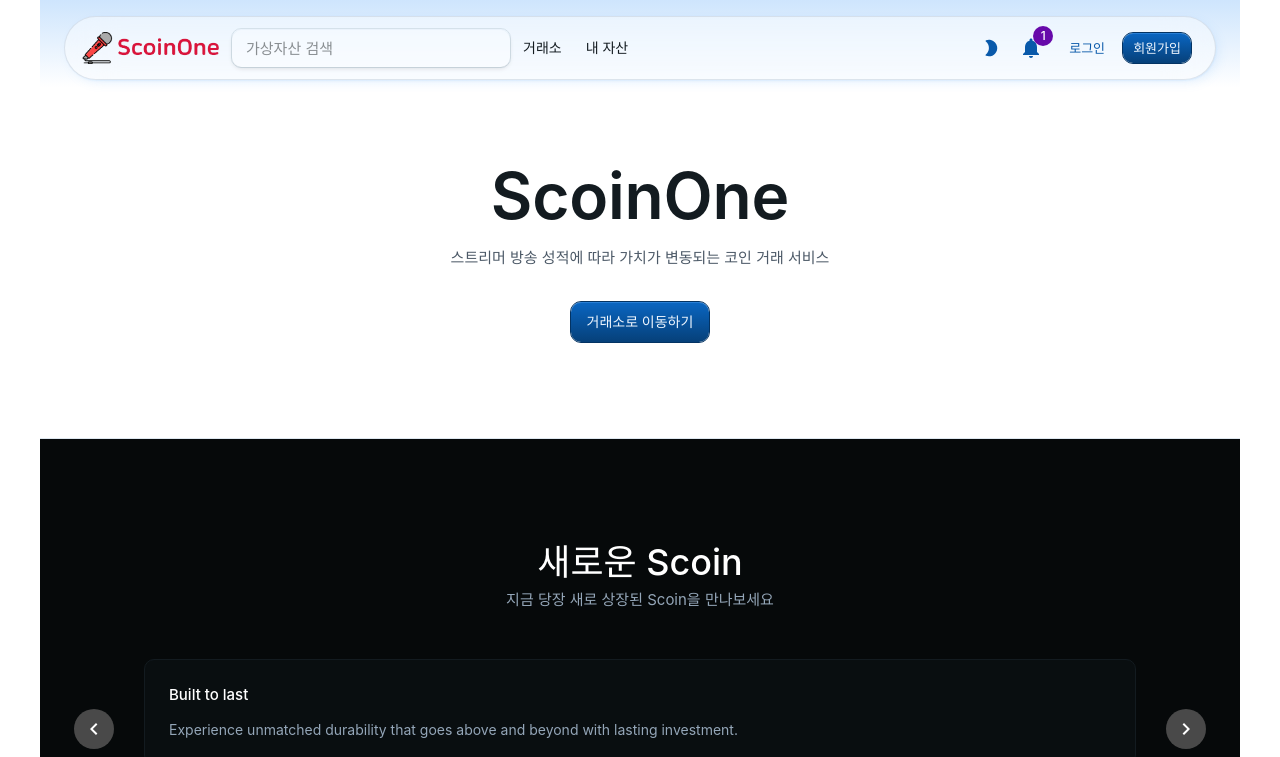
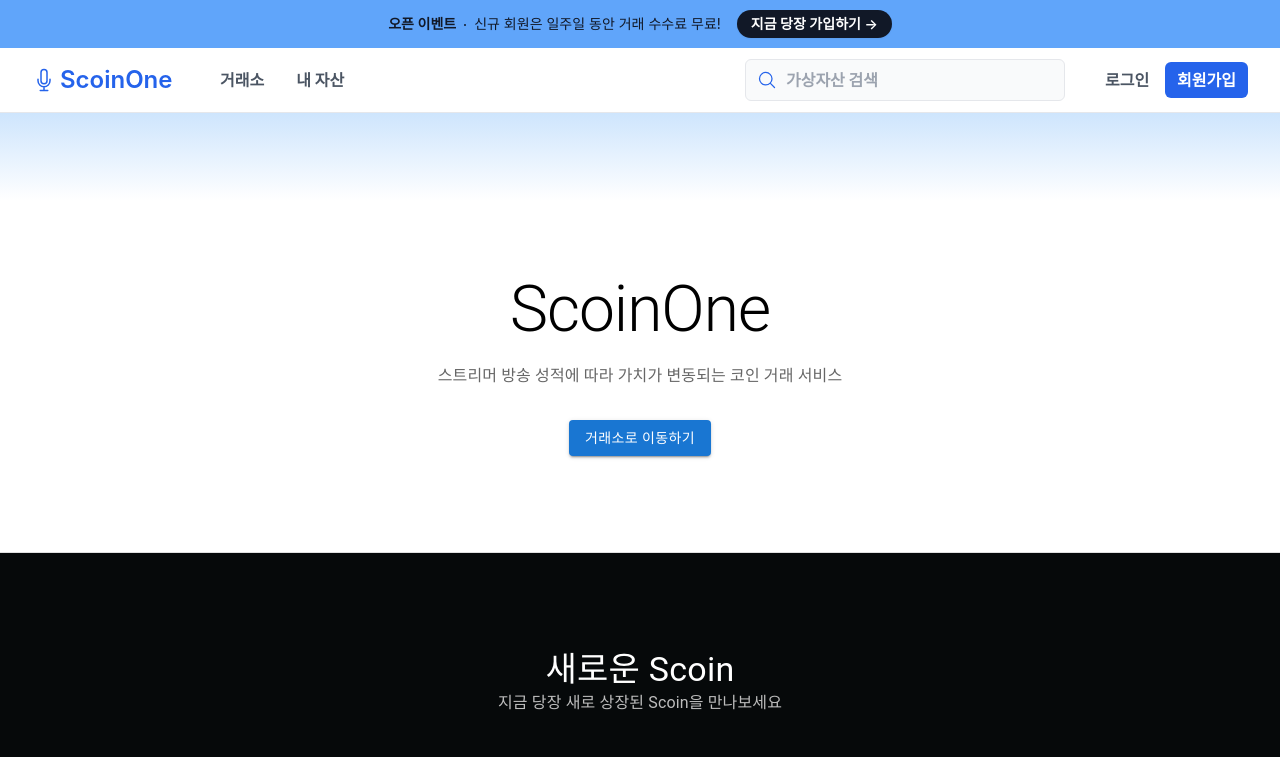
Before and after one commit to maro5397/ScoinOne, a React (Vite) app in the folder frontend/: page / in a window 1280 px wide. Shown: the top 757 px of the page. Built offline with nearby package versions, Linux system fonts and the light colour scheme; a web font is replaced by a local one.

Commit message:
Navigation Bar 구현

```diff
--- a/frontend/src/commons/BaseLayout.jsx
+++ b/frontend/src/commons/BaseLayout.jsx
@@ -1,39 +1,12 @@
-import { useSelector, useDispatch } from "react-redux";
-import { CssBaseline, Box, Divider } from "@mui/material";
-import { ThemeProvider, createTheme } from "@mui/material/styles";
-import { toggleTheme } from "../store/slices/themeSlice";
 import Navigation from "./Navigation";
-import getTheme from "./getTheme";
 import Footer from "./Footer";
 
-export default function BaseLayout({ children, marginTop }) {
-  const mode = useSelector((state) => state.theme.mode);
-  const theme = createTheme(getTheme(mode));
-  const dispatch = useDispatch();
-
-  const toggleColorMode = () => {
-    dispatch(toggleTheme());
-  };
-
+export default function BaseLayout({ children }) {
   return (
-    <ThemeProvider theme={theme}>
-      <CssBaseline />
-      <Navigation mode={mode} toggleColorMode={toggleColorMode} />
-      <Box
-        sx={{
-          display: "flex",
-          flexDirection: "column",
-          minHeight: "100vh",
-          bgcolor: "background.default",
-          margin: "0 auto",
-          mt: { marginTop },
-        }}
-        maxWidth="lg"
-      >
-        {children}
-        <Divider sx={{ mt: 10 }} />
-        <Footer />
-      </Box>
-    </ThemeProvider>
+    <>
+      <Navigation />
+      {children}
+      <Footer />
+    </>
   );
 }
--- a/frontend/src/commons/Navigation.jsx
+++ b/frontend/src/commons/Navigation.jsx
@@ -1,234 +1,135 @@
+// 다크모드 구현 예정
 import { useState } from "react";
-import { Link as RouterLink } from "react-router-dom";
-import PropTypes from "prop-types";
-import {
-  Box,
-  AppBar,
-  Toolbar,
-  Button,
-  Container,
-  Divider,
-  Typography,
-  MenuItem,
-  Drawer,
-  TextField,
-  Badge,
-  IconButton,
-  Link,
-} from "@mui/material";
-import MenuIcon from "@mui/icons-material/Menu";
-import NotificationsIcon from "@mui/icons-material/Notifications";
-import ToggleColorMode from "./ToggleColorMode";
+import { XMarkIcon, MagnifyingGlassIcon } from "@heroicons/react/24/outline";
 
-const logoStyle = {
-  width: "140px",
-  height: "auto",
-  cursor: "pointer",
-  marginRight: "10px",
-  marginLeft: "10px",
-};
+const menuItems = [
+  { name: "거래소", href: "#" },
+  { name: "내 자산", href: "#" },
+];
 
-export default function Navigation({ mode, toggleColorMode }) {
-  const [open, setOpen] = useState(false);
-
-  const toggleDrawer = (newOpen) => () => {
-    setOpen(newOpen);
-  };
+export default function Navigation2() {
+  const [searchTerm, setSearchTerm] = useState("");
 
   return (
-    <div>
-      <AppBar
-        position="fixed"
-        sx={{
-          boxShadow: 0,
-          bgcolor: "transparent",
-          backgroundImage: "none",
-          mt: 2,
-        }}
-      >
-        <Container maxWidth="lg">
-          <Toolbar
-            variant="regular"
-            sx={(theme) => ({
-              display: "flex",
-              alignItems: "center",
-              justifyContent: "space-between",
-              flexShrink: 0,
-              borderRadius: "999px",
-              bgcolor:
-                theme.palette.mode === "light"
-                  ? "rgba(255, 255, 255, 0.4)"
-                  : "rgba(0, 0, 0, 0.4)",
-              backdropFilter: "blur(24px)",
-              maxHeight: 40,
-              border: "1px solid",
-              borderColor: "divider",
-              boxShadow:
-                theme.palette.mode === "light"
-                  ? `0 0 1px rgba(85, 166, 246, 0.1), 1px 1.5px 2px -1px rgba(85, 166, 246, 0.15), 4px 4px 12px -2.5px rgba(85, 166, 246, 0.15)`
-                  : "0 0 1px rgba(2, 31, 59, 0.7), 1px 1.5px 2px -1px rgba(2, 31, 59, 0.65), 4px 4px 12px -2.5px rgba(2, 31, 59, 0.65)",
-            })}
-          >
-            <Box
-              sx={{
-                flexGrow: 1,
-                display: "flex",
-                alignItems: "center",
-                ml: "-18px",
-                px: 0,
-              }}
-            >
-              <Link component={RouterLink} to="/">
-                <img src={"/logo.png"} style={logoStyle} alt="ScoinOne" />
-              </Link>
-              <Box sx={{ display: { xs: "none", md: "flex" } }}>
-                <TextField
-                  id="outlined-basic"
-                  hiddenLabel
-                  size="small"
-                  variant="outlined"
-                  aria-label="검색하고 싶은 가상자산 입력"
+    <>
+      <Banner />
+      <nav className="w-full border-b">
+        <div className="max-w-7xl mx-auto px-4 sm:px-6 lg:px-8">
+          <div className="flex items-center justify-between h-16">
+            <div className="flex items-center">
+              <div className="flex items-center mr-8">
+                <svg
+                  xmlns="http://www.w3.org/2000/svg"
+                  fill="none"
+                  viewBox="0 0 24 24"
+                  strokeWidth={1.5}
+                  stroke="#2563eb"
+                  className="size-6 mr-1"
+                >
+                  <path
+                    strokeLinecap="round"
+                    strokeLinejoin="round"
+                    d="M12 18.75a6 6 0 0 0 6-6v-1.5m-6 7.5a6 6 0 0 1-6-6v-1.5m6 7.5v3.75m-3.75 0h7.5M12 15.75a3 3 0 0 1-3-3V4.5a3 3 0 1 1 6 0v8.25a3 3 0 0 1-3 3Z"
+                  />
+                </svg>
+                <div className="w-32">
+                  <span className="text-2xl font-semibold text-[#2563eb]">
+                    ScoinOne
+                  </span>
+                </div>
+              </div>
+
+              <div className="flex space-x-8">
+                {menuItems.map((item) => (
+                  <a
+                    key={item.name}
+                    href={item.href}
+                    className="text-gray-600 hover:text-[#2563eb] text-md font-bold transition-colors"
+                  >
+                    {item.name}
+                  </a>
+                ))}
+              </div>
+            </div>
+
+            <div className="flex-1 flex justify-end mr-10">
+              <div className="w-80 max-w-md relative">
+                <MagnifyingGlassIcon className="size-5 absolute left-3 top-1/2 -translate-y-1/2 text-[#2563eb]" />
+                <input
+                  type="text"
                   placeholder="가상자산 검색"
-                  autoComplete="off"
+                  value={searchTerm}
+                  onChange={(e) => setSearchTerm(e.target.value)}
+                  className="w-full pl-10 pr-4 py-2 rounded-md border border-gray-200
+                focus:outline-none focus:ring-2 focus:ring-[#2563eb]/20
+                focus:border-[#2563eb] bg-gray-50
+                hover:bg-white transition-colors
+                placeholder:text-gray-400 text-gray-900 font-bold"
                 />
-                <MenuItem sx={{ py: "6px", px: "12px" }}>
-                  <Link component={RouterLink} to="/auction">
-                    <Typography variant="body2" color="text.primary">
-                      거래소
-                    </Typography>
-                  </Link>
-                </MenuItem>
-                <MenuItem sx={{ py: "6px", px: "12px" }}>
-                  <Link component={RouterLink} to="/mypage/assetinfo">
-                    <Typography variant="body2" color="text.primary">
-                      내 자산
-                    </Typography>
-                  </Link>
-                </MenuItem>
-              </Box>
-            </Box>
-            <Box
-              sx={{
-                display: { xs: "none", md: "flex" },
-                gap: 0.5,
-                alignItems: "center",
-              }}
-            >
-              <ToggleColorMode mode={mode} toggleColorMode={toggleColorMode} />
-              <IconButton
-                component={RouterLink}
-                to="/mypage/alarm"
-                color="primary"
-              >
-                <Badge badgeContent={1} color="secondary">
-                  <NotificationsIcon />
-                </Badge>
-              </IconButton>
-              <Button
-                color="primary"
-                variant="text"
-                size="small"
-                component={RouterLink}
-                to="/login"
+              </div>
+            </div>
+
+            <div className="flex items-center space-x-4">
+              <a
+                href="#"
+                className="text-gray-600 hover:text-[#2563eb] text-md font-bold transition-colors"
               >
                 로그인
-              </Button>
-              <Button
-                color="primary"
-                variant="contained"
-                size="small"
-                component={RouterLink}
-                to="/register"
+              </a>
+              <a
+                href="#"
+                className="text-white bg-[#2563eb] hover:bg-[#1d4ed8]
+                px-3 py-1.5 rounded-md text-md font-bold transition-colors"
               >
                 회원가입
-              </Button>
-            </Box>
-            <Box sx={{ display: { sm: "", md: "none" } }}>
-              <Button
-                variant="text"
-                color="primary"
-                aria-label="menu"
-                onClick={toggleDrawer(true)}
-                sx={{ minWidth: "30px", p: "4px" }}
-              >
-                <MenuIcon />
-              </Button>
-              <Drawer anchor="right" open={open} onClose={toggleDrawer(false)}>
-                <Box
-                  sx={{
-                    minWidth: "60dvw",
-                    p: 2,
-                    backgroundColor: "background.paper",
-                    flexGrow: 1,
-                  }}
-                >
-                  <Box
-                    sx={{
-                      display: "flex",
-                      flexDirection: "column",
-                      alignItems: "end",
-                      flexGrow: 1,
-                    }}
-                  >
-                    <ToggleColorMode
-                      mode={mode}
-                      toggleColorMode={toggleColorMode}
-                    />
-                  </Box>
-                  <MenuItem>
-                    <Link component={RouterLink} to="/auction">
-                      거래소
-                    </Link>
-                  </MenuItem>
-                  <MenuItem>
-                    <Link component={RouterLink} to="/mypage/assetinfo">
-                      내 자산
-                    </Link>
-                  </MenuItem>
-                  <MenuItem>
-                    <Link component={RouterLink} to="/board/announce">
-                      공지사항
-                    </Link>
-                  </MenuItem>
-                  <MenuItem>
-                    <Link component={RouterLink} to="/board/questions">
-                      질의사항
-                    </Link>
-                  </MenuItem>
-                  <Divider />
-                  <MenuItem>
-                    <Button
-                      color="primary"
-                      variant="contained"
-                      component={RouterLink}
-                      to="/register"
-                      sx={{ width: "100%" }}
-                    >
-                      회원가입
-                    </Button>
-                  </MenuItem>
-                  <MenuItem>
-                    <Button
-                      color="primary"
-                      variant="outlined"
-                      component={RouterLink}
-                      to="/login"
-                      sx={{ width: "100%" }}
-                    >
-                      로그인
-                    </Button>
-                  </MenuItem>
-                </Box>
-              </Drawer>
-            </Box>
-          </Toolbar>
-        </Container>
-      </AppBar>
-    </div>
+              </a>
+            </div>
+          </div>
+        </div>
+      </nav>
+    </>
   );
 }
 
-Navigation.propTypes = {
-  mode: PropTypes.oneOf(["dark", "light"]).isRequired,
-  toggleColorMode: PropTypes.func.isRequired,
+const Banner = () => {
+  return (
+    <div className="relative isolate flex items-center gap-x-6 overflow-hidden bg-[#60a5fa] px-6 py-2.5 sm:px-3.5 sm:before:flex-1">
+      <div
+        aria-hidden="true"
+        className="absolute left-[max(-7rem,calc(50%-52rem))] top-1/2 -z-10 -translate-y-1/2 transform-gpu blur-2xl"
+      ></div>
+      <div
+        aria-hidden="true"
+        className="absolute left-[max(45rem,calc(50%+8rem))] top-1/2 -z-10 -translate-y-1/2 transform-gpu blur-2xl"
+      ></div>
+      <div className="flex flex-wrap items-center gap-x-4 gap-y-2">
+        <p className="text-sm/6 text-gray-900">
+          <strong className="font-semibold">오픈 이벤트</strong>
+          <svg
+            viewBox="0 0 2 2"
+            aria-hidden="true"
+            className="mx-2 inline size-0.5 fill-current"
+          >
+            <circle r={1} cx={1} cy={1} />
+          </svg>
+          신규 회원은 일주일 동안 거래 수수료 무료!
+        </p>
+        <a
+          href="#"
+          className="flex-none rounded-full bg-gray-900 px-3.5 py-1 text-sm font-semibold text-white shadow-sm hover:bg-gray-700 focus-visible:outline focus-visible:outline-2 focus-visible:outline-offset-2 focus-visible:outline-gray-900"
+        >
+          지금 당장 가입하기 <span aria-hidden="true">&rarr;</span>
+        </a>
+      </div>
+      <div className="flex flex-1 justify-end">
+        {/* <button
+          type="button"
+          className="-m-3 p-3 focus-visible:outline-offset-[-4px]"
+        >
+          <span className="sr-only">Dismiss</span>
+          <XMarkIcon aria-hidden="true" className="size-5 text-gray-900" />
+        </button> */}
+      </div>
+    </div>
+  );
 };
```
